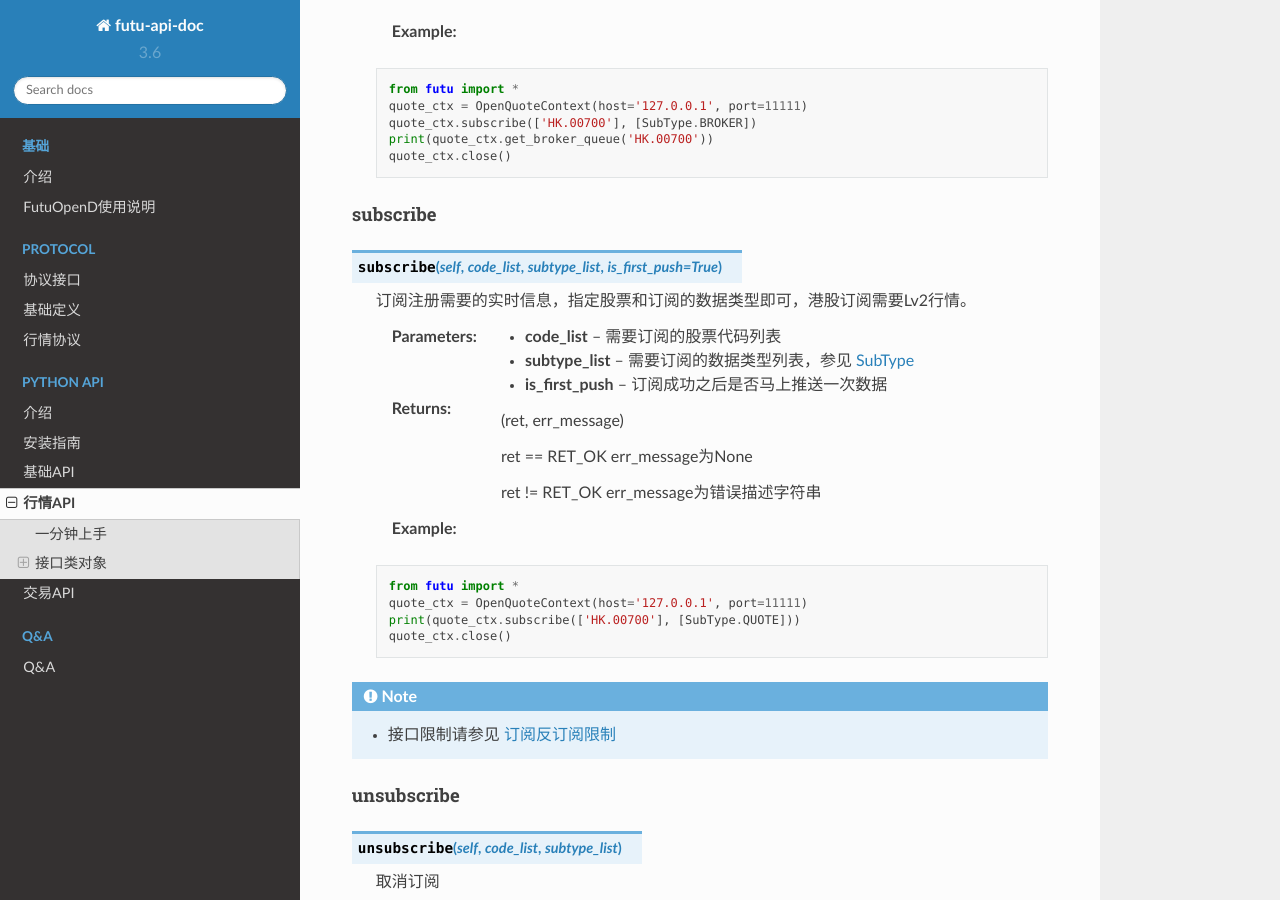
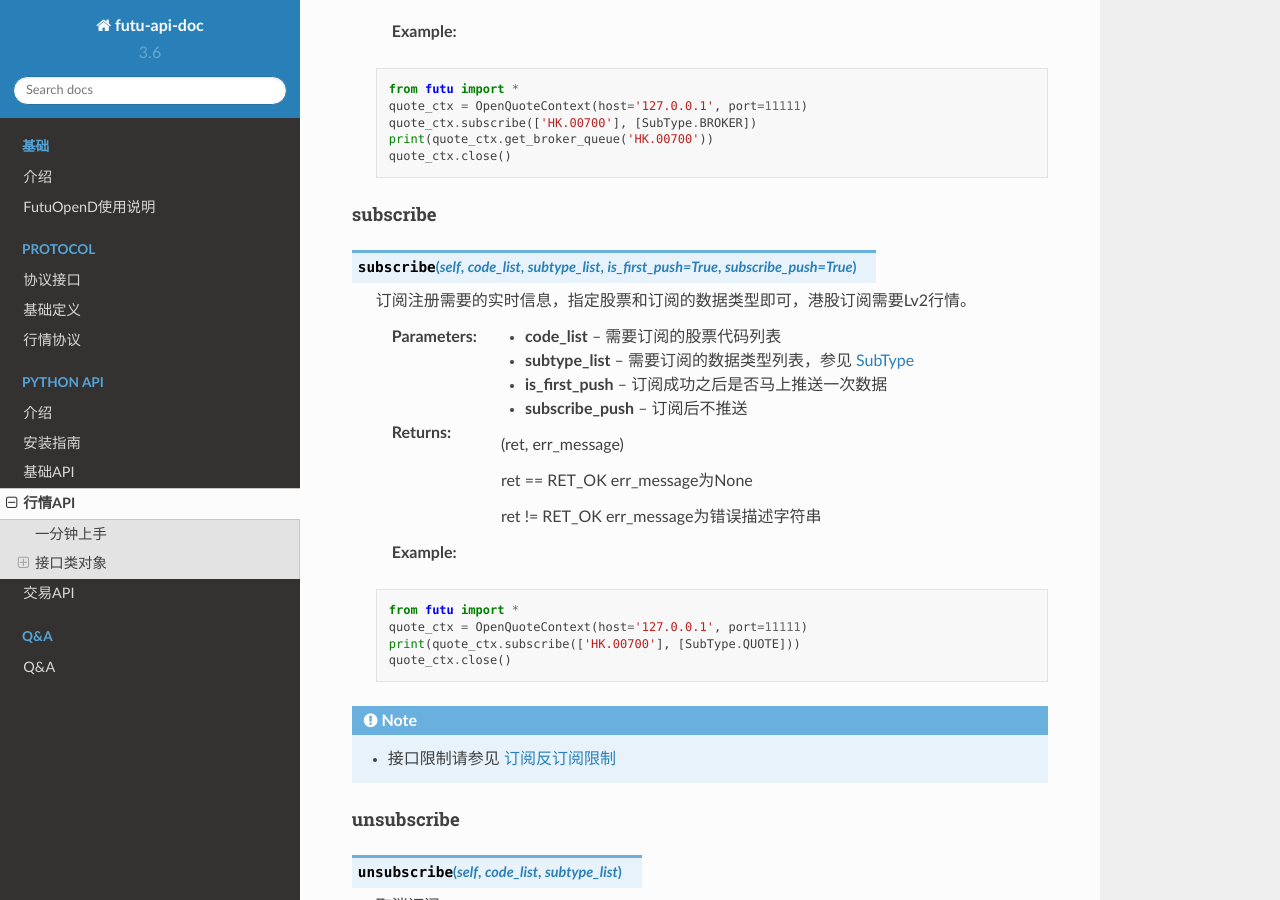
Before and after one commit to FutunnOpen/futu-api-doc, a Sphinx documentation site: the page built from doc_maker/source/api/Quote_API.rst, in a window 1280 px wide and 900 px high, scrolled down 14211 px. Built offline with Sphinx 7.4.7 and the Read the Docs theme 2.0.0, drawn with Linux system fonts in a browser that asks for light colours; pages that are not in the unit, such as notebooks, are missing from menus.

Commit message:
文档更新

```diff
--- a/doc_maker/source/api/Quote_API.rst
+++ b/doc_maker/source/api/Quote_API.rst
@@ -699,13 +699,14 @@ get_broker_queue
 subscribe
 ~~~~~~~~~~~~~~~~~~~~~~~~~~~~~~~~~~~~
 
-..  py:function:: subscribe(self, code_list, subtype_list, is_first_push=True)
+..  py:function:: subscribe(self, code_list, subtype_list, is_first_push=True, subscribe_push=True)
 
  订阅注册需要的实时信息，指定股票和订阅的数据类型即可，港股订阅需要Lv2行情。
 
  :param code_list: 需要订阅的股票代码列表
  :param subtype_list: 需要订阅的数据类型列表，参见 SubType_
  :param is_first_push: 订阅成功之后是否马上推送一次数据
+ :param subscribe_push: 订阅后不推送
  :return: (ret, err_message)
 
         ret == RET_OK err_message为None
```
